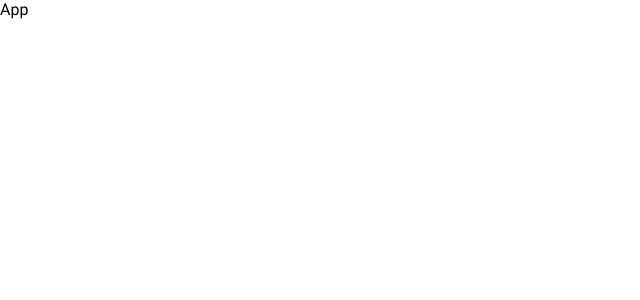
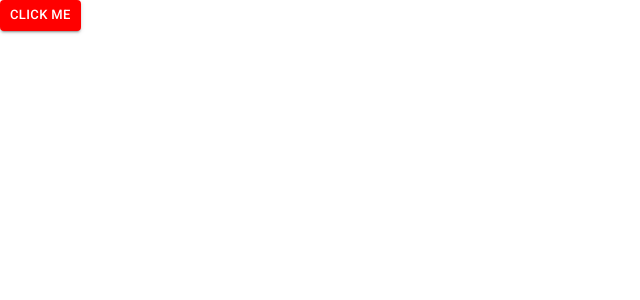
Before and after one commit to aziz-codes/mui-crash-course, a React (Vite) app: page / in a window 1280 px wide. Shown: the top 300 px of the page, without its empty margins (0-640 px from the left). Built offline with nearby package versions, Linux system fonts and the light colour scheme.

Commit message:
button component

```diff
--- a/src/App.jsx
+++ b/src/App.jsx
@@ -1,7 +1,22 @@
-import React from "react";
-
+import { Button } from "@mui/material";
+// import { Settings } from "@mui/icons-material/";
 const App = () => {
-  return <div>App</div>;
+  return (
+    <>
+      <Button
+        variant="contained"
+        size="small"
+        sx={{
+          backgroundColor: "red",
+          "&:hover": {
+            backgroundColor: "orange",
+          },
+        }}
+      >
+        Click ME
+      </Button>
+    </>
+  );
 };
 
 export default App;
```
